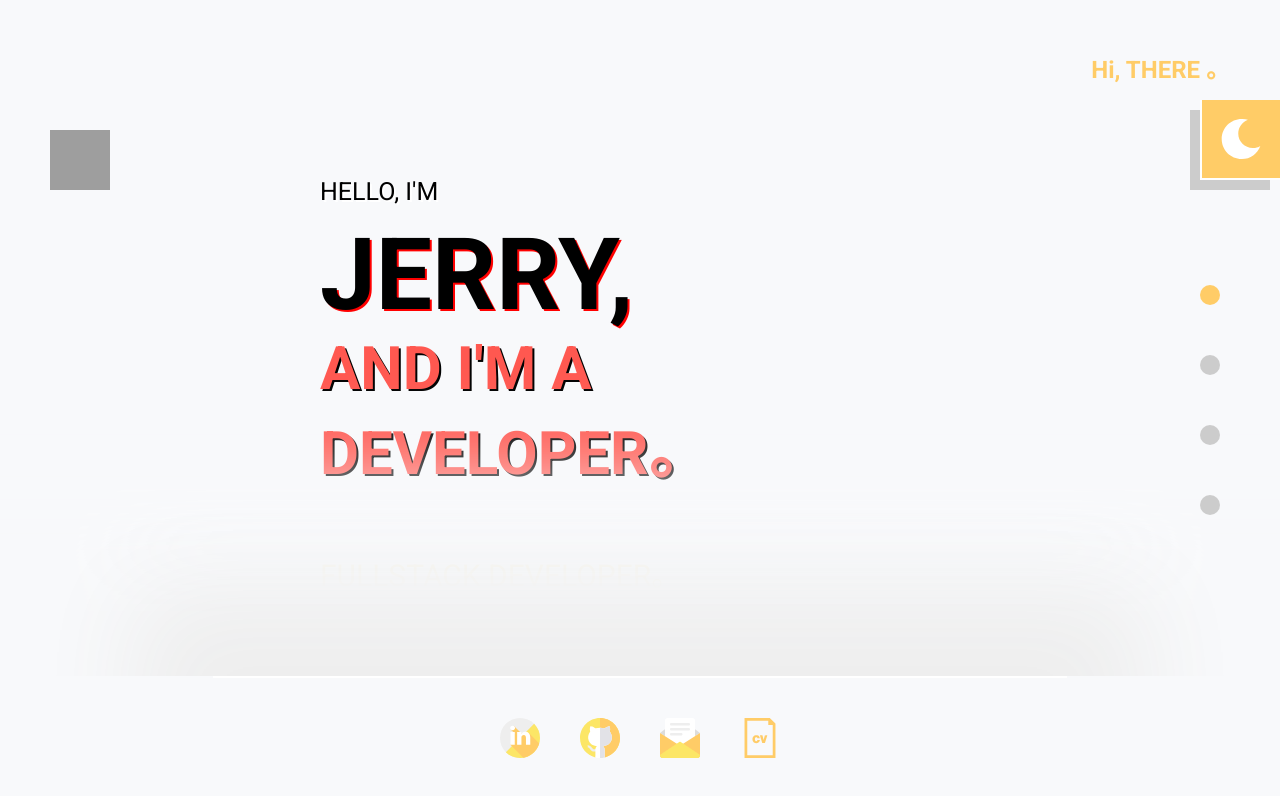
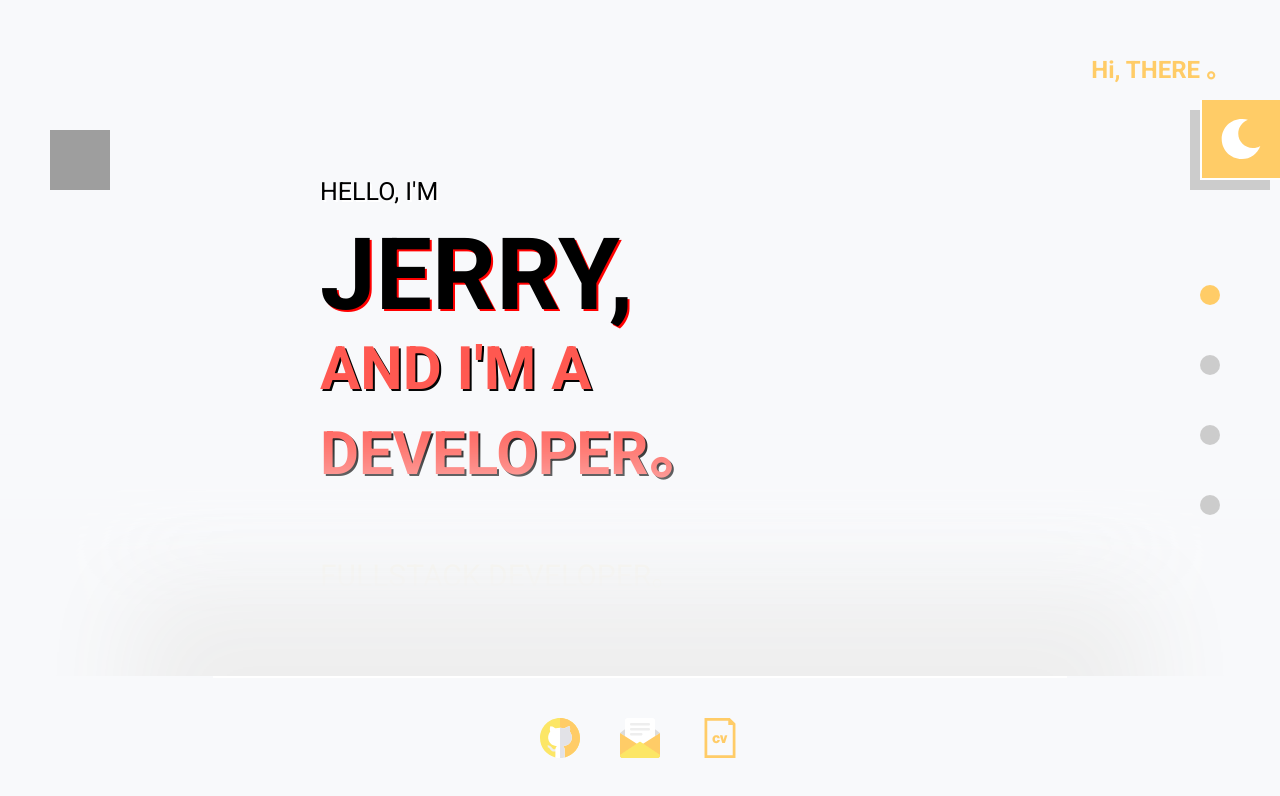
Before and after one commit to jellychn/portfolio2.0, a React (Create React App) app: page / in a window 1280 px wide. Shown: the top 796 px of the page. Built offline with nearby package versions, Linux system fonts and the light colour scheme; grey boxes are pictures that could not be loaded.

Commit message:
remove linked in

```diff
--- a/src/components/Footer.tsx
+++ b/src/components/Footer.tsx
@@ -44,11 +44,11 @@ const Footer = () => {
                 <div className="filler" style={{backgroundColor: colorConfig.primary}}/>
                 <div className="content" style={{backgroundColor: colorConfig.primary,borderTop: '2px solid ' + colorConfig.secondary, borderBottom: '2px solid ' + colorConfig.secondary}}>
                     <div className="content-items">
-                        <div className="content-item" onMouseEnter={() => {dispatch(setFooterText('LINKED IN'));onMouseOver()}} onMouseOut={() => {dispatch(setFooterText(''));onMouseLeave()}}>
+                        {/* <div className="content-item" onMouseEnter={() => {dispatch(setFooterText('LINKED IN'));onMouseOver()}} onMouseOut={() => {dispatch(setFooterText(''));onMouseLeave()}}>
                             <a href="https://www.linkedin.com/in/jerry-chen-3235171b4" target="_blank" rel="noreferrer">
                                 <img className="icon" src={Linkedin} alt={Linkedin}/>
                             </a>
-                        </div>
+                        </div> */}
                         <div className="content-item" onMouseEnter={() => {dispatch(setFooterText('GITHUB'));onMouseOver()}} onMouseOut={() => {dispatch(setFooterText(''));onMouseLeave()}}>
                             <a href="https://github.com/jellychn" target="_blank" rel="noreferrer">
                                 <img className="icon" src={GitHub} alt={GitHub}/>
```
